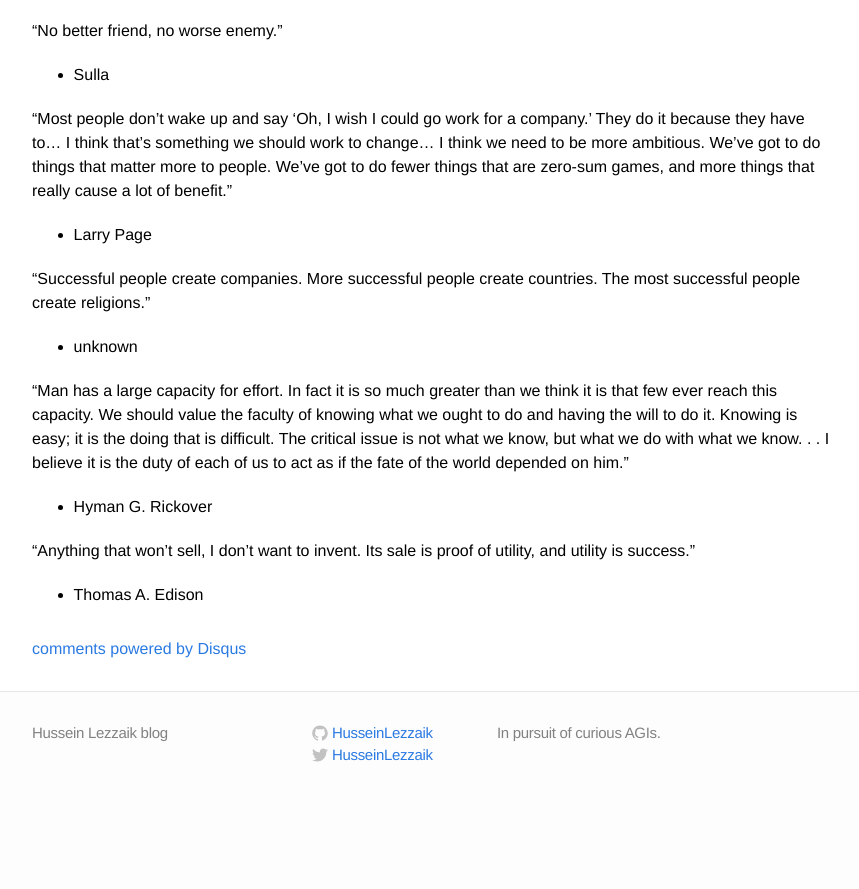
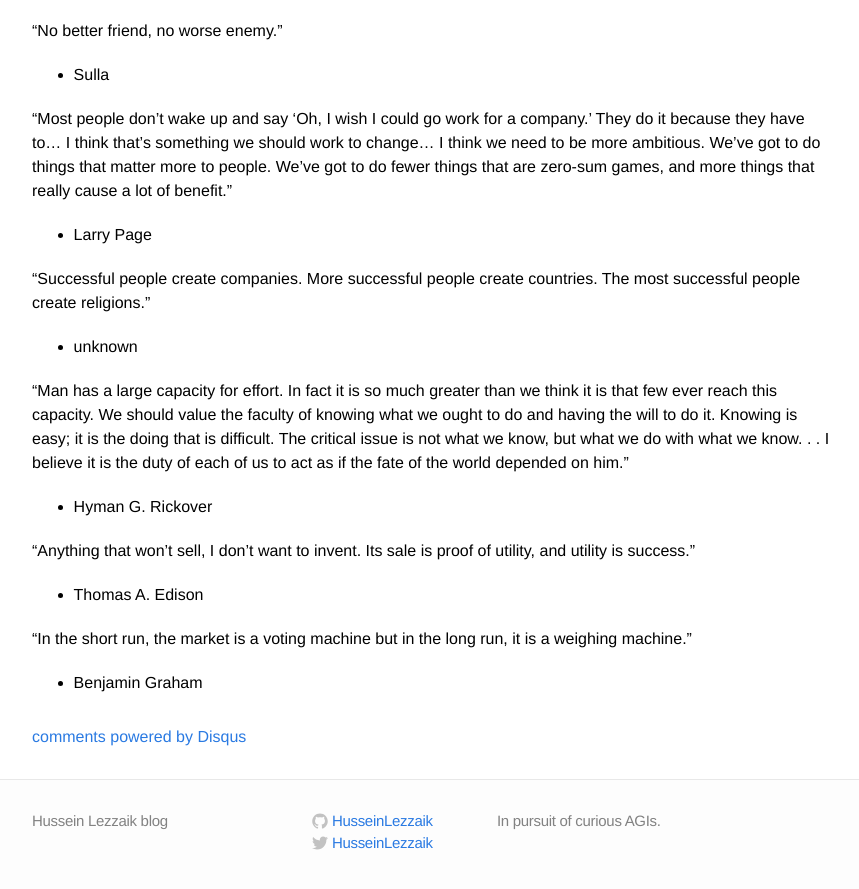
Before and after one commit to HusseinLezzaik/husseinlezzaik.github.io, a Jekyll site: the page built from _posts/2023-07-01-Quotes.md, in a window 1280 px wide and 900 px high, scrolled down 43198 px. Shown: the top 889 px of the window, without its empty margins (208-1067 px from the left). Built offline with Jekyll 4.4.1, drawn with Linux system fonts in a browser that asks for light colours; comment, search, counter and statistics services are not loaded; before the commit the page ends 44010 px from its top, so only the background shows below that.

Commit message:
Update 2023-07-01-Quotes.md

```diff
--- a/_posts/2023-07-01-Quotes.md
+++ b/_posts/2023-07-01-Quotes.md
@@ -1631,3 +1631,7 @@
 "Anything that won't sell, I don't want to invent. Its sale is proof of utility, and utility is success."
 
 - Thomas A. Edison
+
+“In the short run, the market is a voting machine but in the long run, it is a weighing machine.”
+
+- Benjamin Graham
```
